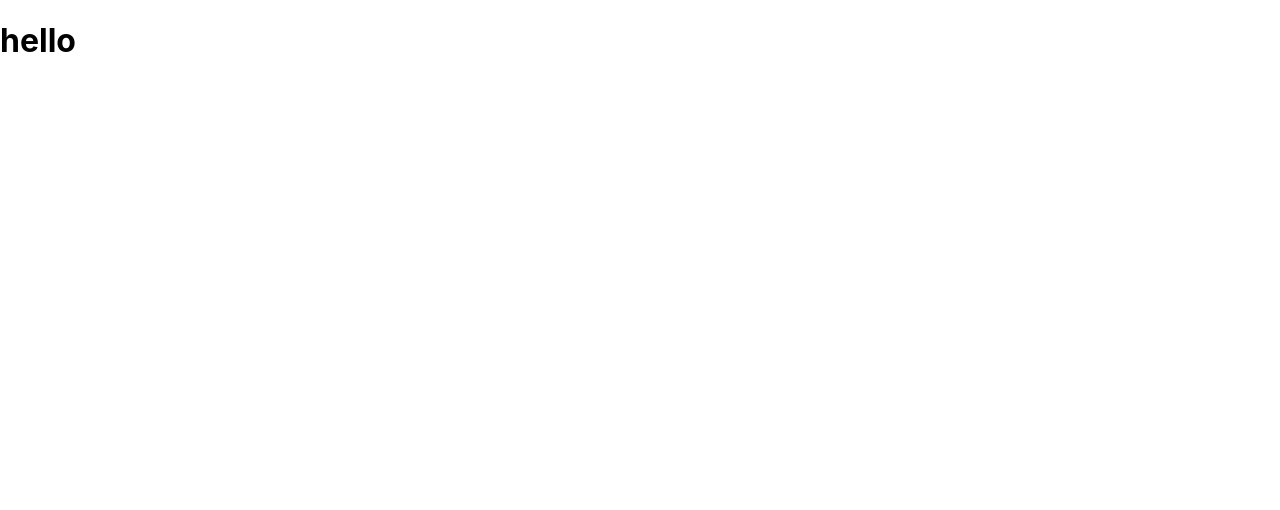
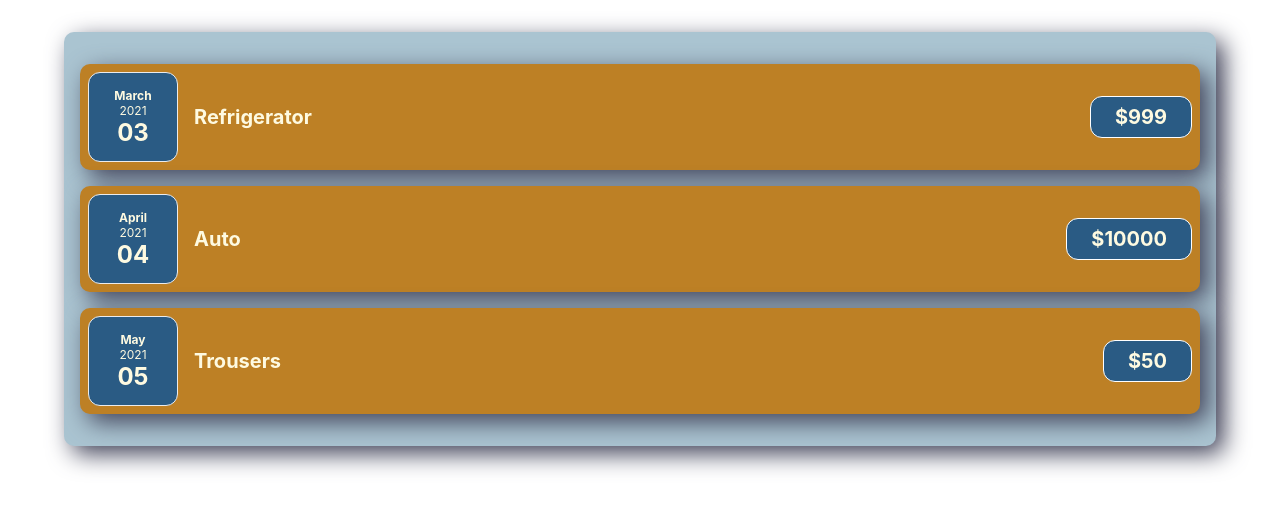
Before and after one commit to romakvasha/Expense-Accounting-Software, a JavaScript app: page / in a window 1280 px wide. Shown: the top 510 px of the page. Built offline with nearby package versions, Linux system fonts and the light colour scheme.

Commit message:
added a section with expenses

```diff
--- a/src/App.js
+++ b/src/App.js
@@ -1,9 +1,14 @@
+import Costs from "./components/Costs/Costs"
+function App() {
+  const costs = [
+    { date: new Date(2021, 2, 12), description: "Refrigerator", amount: 999 },
+    { date: new Date(2021, 3, 10), description: "Auto", amount: 10000 },
+    { date: new Date(2021, 4, 25), description: "Trousers", amount: 50 },
+  ];
 
-
-function App() {
   return (
     <div>
-     <h1>hello</h1>
+      <Costs costs={costs}/>
     </div>
   );
 }
--- /dev/null
+++ b/src/components/Costs/CostDate.css
@@ -0,0 +1,26 @@
+.cost-date {
+  display: flex;
+  flex-direction: column;
+  width: 5.5rem;
+  height: 5.5rem;
+  border: 1px solid #ececec;
+  background-color: #2a5b84;
+  color: #fefae1;
+  border-radius: 12px;
+  align-items: center;
+  justify-content: center;
+}
+
+.cost-date__month {
+  font-size: 0.75rem;
+  font-weight: bold;
+}
+
+.cost-date__year {
+  font-size: 0.75rem;
+}
+
+.cost-date__day {
+  font-size: 1.5rem;
+  font-weight: bold;
+}
--- /dev/null
+++ b/src/components/Costs/CostDate.js
@@ -0,0 +1,16 @@
+import "./CostDate.css";
+
+const CostDate = (props) => {
+  const month = props.date.toLocaleString("en-EN", { month: "long" });
+  const year = props.date.getFullYear();
+  const day = props.date.toLocaleString("en-EN", { month: "2-digit" });
+  return (
+    <div className="cost-date">
+      <div className="cost-date__month"> {month}</div>
+      <div className="cost-date__year">{year}</div>
+      <div className="cost-date__day">{day}</div>
+    </div>
+  );
+}
+
+export default CostDate;
--- /dev/null
+++ b/src/components/Costs/CostItem.css
@@ -0,0 +1,54 @@
+.cost-item {
+  display: flex;
+  justify-content: space-between;
+  align-items: center;
+  padding: 0.5rem;
+  margin: 1rem 0;
+  background-color: #bd8025;
+ }
+
+.cost-item__description {
+  display: flex;
+  flex-direction: column;
+  gap: 1rem;
+  align-items: flex-end;
+  flex-flow: column-reverse;
+  justify-content: flex-start;
+  flex: 1;
+}
+
+.cost-item h2 {
+  color: #3a3a3a;
+  font-size: 1rem;
+  flex: 1;
+  margin: 0 1rem;
+  color: #fefae1;
+}
+
+.cost-item__price {
+  font-size: 1rem;
+  font-weight: bold;
+  color: #fefae1;
+  background-color: #2a5b84;
+  border: 1px solid white;
+  padding: 0.5rem;
+  border-radius: 12px;
+}
+
+@media (min-width: 580px) {
+  .cost-item__description {
+    flex-direction: row;
+    align-items: center;
+    justify-content: flex-start;
+    flex: 1;
+  }
+
+  .cost-item__description h2 {
+    font-size: 1.25rem;
+  }
+
+  .cost-item__price {
+    font-size: 1.25rem;
+    padding: 0.5rem 1.5rem;
+  }
+}
--- /dev/null
+++ b/src/components/Costs/CostItem.js
@@ -0,0 +1,17 @@
+import "./CostItem.css";
+import Card from "../UI/Card";
+import CostDate from "./CostDate";
+
+const CostItem = (props) => {
+   return(
+    <Card className="cost-item">
+      <CostDate date={props.date}/>
+      <div className="cost-item__description">
+        <h2>{props.description}</h2>
+        <div className="cost-item__price">${props.amount}</div>
+      </div>
+    </Card>
+   )
+}
+
+export default CostItem;
--- /dev/null
+++ b/src/components/Costs/Costs.css
@@ -0,0 +1,7 @@
+.costs {
+  padding: 1rem;
+  background-color: #aac4d1;
+  margin: 2rem auto;
+  width: 70rem;
+  max-width: 95%;
+}
--- /dev/null
+++ b/src/components/Costs/Costs.js
@@ -0,0 +1,26 @@
+import "./Costs.css";
+import Card from "../UI/Card";
+import CostItem from "./CostItem"
+const Cost = (props) => {
+  return (
+    <Card className="costs">
+      <CostItem
+        date={props.costs[0].date}
+        description={props.costs[0].description}
+        amount={props.costs[0].amount}
+      />
+      <CostItem
+        date={props.costs[1].date}
+        description={props.costs[1].description}
+        amount={props.costs[1].amount}
+      />
+      <CostItem
+        date={props.costs[2].date}
+        description={props.costs[2].description}
+        amount={props.costs[2].amount}
+      />
+    </Card>
+  );
+}
+
+export default Cost;
--- /dev/null
+++ b/src/components/UI/Card.css
@@ -0,0 +1,4 @@
+.card {
+  border-radius: 10px;
+  box-shadow: 8px 8px 24px 0px rgba(66, 68, 90, 1);
+}
--- /dev/null
+++ b/src/components/UI/Card.js
@@ -0,0 +1,8 @@
+import "./Card.css";
+
+const Card = (props) => {
+  const classes = 'card ' + props.className;
+  return <div className={classes}>{props.children}</div>;
+}
+
+export default Card;
--- a/src/index.css
+++ b/src/index.css
@@ -1,13 +1,8 @@
 body {
-  margin: 0;
+  margin: 20px;
   font-family: -apple-system, BlinkMacSystemFont, 'Segoe UI', 'Roboto', 'Oxygen',
     'Ubuntu', 'Cantarell', 'Fira Sans', 'Droid Sans', 'Helvetica Neue',
     sans-serif;
   -webkit-font-smoothing: antialiased;
   -moz-osx-font-smoothing: grayscale;
 }
-
-code {
-  font-family: source-code-pro, Menlo, Monaco, Consolas, 'Courier New',
-    monospace;
-}
--- a/src/index.js
+++ b/src/index.js
@@ -1,9 +1,6 @@
+import ReactDOM from "react-dom/client";
+import "./index.css";
+import App from "./App";
 
-import ReactDOM from 'react-dom/client';
-import './index.css';
-import App from './App';
-
-const root = ReactDOM.createRoot(document.getElementById('root'));
-root.render(
-    <App />
-);
+const root = ReactDOM.createRoot(document.getElementById("root"));
+root.render(<App />);
```
